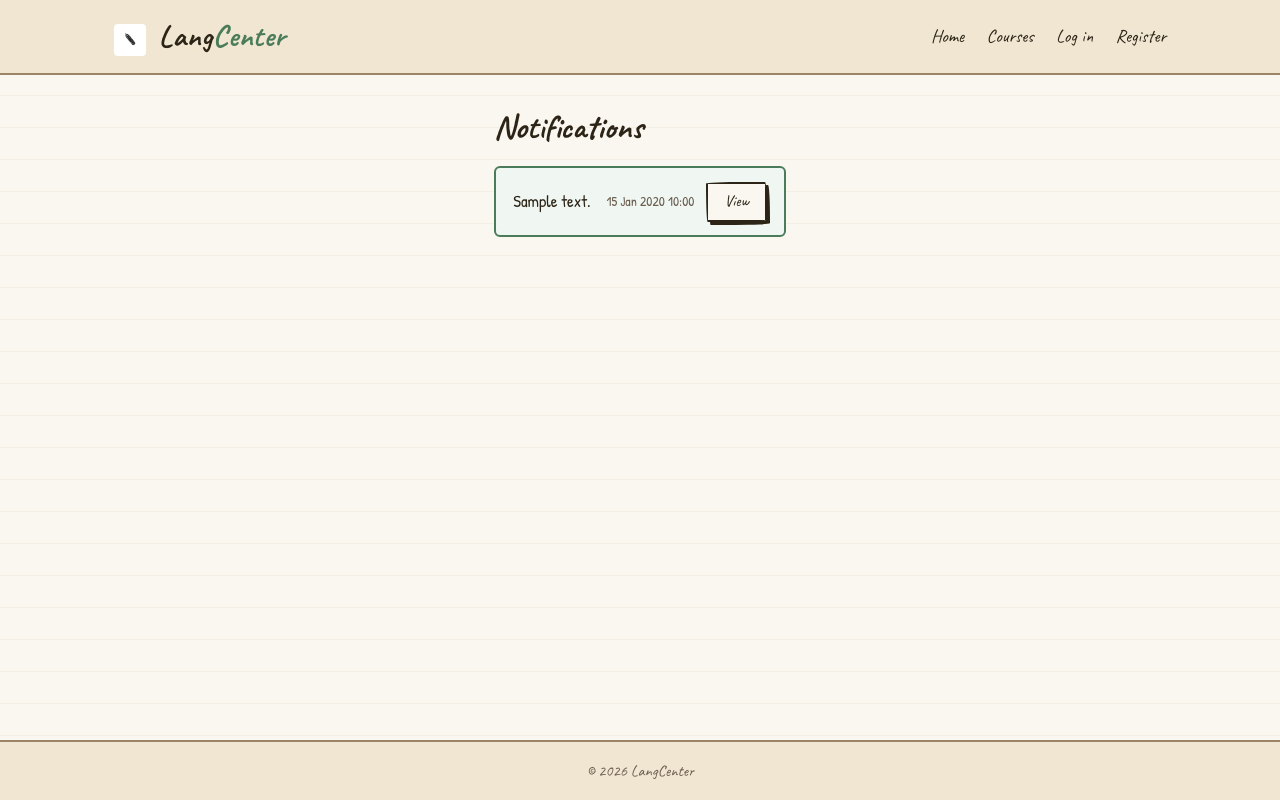
After one commit to Miraz11287/foreign-language-center-webapp, a Flask app: template App/app/templates/notifications.html in a window 1280 px wide. The commit adds this page. Run offline with Flask 3, Linux system fonts and the light colour scheme; the template is opened without the code that fills it: most values are stand-ins (such as "Sample title", 1, 10 or a date in 2020).

Commit message:
feat: add in-app notifications system Notification model, notify() helper, blueprint with list/mark-read routes, navbar bell badge with unread count, CSS styles, and triggers in admin (teacher request approve/reject) and teacher (grade save). Migration: add notifications table.

```diff
--- a/App/app/admin/routes.py
+++ b/App/app/admin/routes.py
@@ -57,6 +57,8 @@ def approve_request(req_id):
     req.reviewed_at = datetime.now(timezone.utc)
     req.user.role = Role.teacher
     db.session.commit()
+    from app.notifications.utils import notify
+    notify(req.user_id, 'Your teacher request has been approved! You now have teacher access.', '/teacher/')
     flash(f'{req.user.full_name} is now a teacher.', 'success')
     return redirect(url_for('admin.teacher_requests'))
 
@@ -70,6 +72,8 @@ def reject_request(req_id):
     req.status = RequestStatus.rejected
     req.reviewed_at = datetime.now(timezone.utc)
     db.session.commit()
+    from app.notifications.utils import notify
+    notify(req.user_id, 'Your teacher request has been reviewed and was not approved.')
     flash(f'Request from {req.user.full_name} rejected.', 'success')
     return redirect(url_for('admin.teacher_requests'))
 
--- /dev/null
+++ b/App/app/notifications/__init__.py
@@ -0,0 +1,5 @@
+from flask import Blueprint
+
+notifications_bp = Blueprint('notifications', __name__)
+
+from app.notifications import routes  # noqa: F401, E402
--- a/App/app/static/css/style.css
+++ b/App/app/static/css/style.css
@@ -314,6 +314,54 @@ input:focus, select:focus, textarea:focus {
     font-size: .95rem;
     color: var(--ink-soft);
 }
+
+/* ─── Notifications ──────────────────────────────────────────────────────── */
+.notif-bell {
+    position: relative;
+    font-family: 'Caveat', cursive;
+    font-size: 1.15rem;
+}
+.notif-badge {
+    display: inline-flex;
+    align-items: center;
+    justify-content: center;
+    background: var(--danger);
+    color: #fff;
+    font-family: 'Patrick Hand', sans-serif;
+    font-size: .7rem;
+    font-weight: 700;
+    width: 18px;
+    height: 18px;
+    border-radius: 50%;
+    margin-left: .25rem;
+    vertical-align: middle;
+}
+
+.notif-list { display: flex; flex-direction: column; gap: .75rem; }
+
+.notif-item {
+    display: flex;
+    justify-content: space-between;
+    align-items: center;
+    gap: 1rem;
+    padding: .85rem 1.1rem;
+    border: 2px solid var(--border);
+    border-radius: 6px;
+    background: #fffdf8;
+    flex-wrap: wrap;
+}
+.notif-item--unread {
+    border-color: var(--accent);
+    background: #f0f7f2;
+}
+.notif-item__message { flex: 1; }
+.notif-item__meta {
+    display: flex;
+    align-items: center;
+    gap: .75rem;
+    white-space: nowrap;
+}
+.notif-item__date { font-size: .85rem; color: var(--ink-soft); }
 
 /* ─── Footer ─────────────────────────────────────────────────────────────── */
 footer {
--- a/App/app/templates/base.html
+++ b/App/app/templates/base.html
@@ -35,6 +35,14 @@
                 {% if current_user.is_student() %}
                     <li><a href="{{ url_for('main.request_teacher') }}">Become a teacher</a></li>
                 {% endif %}
+                <li>
+                    <a href="{{ url_for('notifications.index') }}" class="notif-bell">
+                        Notifications
+                        {% if unread_count > 0 %}
+                            <span class="notif-badge">{{ unread_count }}</span>
+                        {% endif %}
+                    </a>
+                </li>
                 <li><a href="{{ url_for('auth.profile') }}" class="nav-user">{{ current_user.full_name }}</a></li>
                 <li><a href="{{ url_for('auth.logout') }}">Log out</a></li>
             {% else %}
--- /dev/null
+++ b/App/app/templates/notifications.html
@@ -0,0 +1,24 @@
+{% extends 'base.html' %}
+{% block title %}Notifications — LangCenter{% endblock %}
+
+{% block content %}
+<h1>Notifications</h1>
+
+{% if notifications %}
+<div class="notif-list" style="margin-top:1.2rem;">
+    {% for n in notifications %}
+    <div class="notif-item {% if not n.is_read %}notif-item--unread{% endif %}">
+        <div class="notif-item__message">{{ n.message }}</div>
+        <div class="notif-item__meta">
+            <span class="notif-item__date">{{ n.created_at.strftime('%d %b %Y %H:%M') }}</span>
+            {% if n.link %}
+                <a href="{{ n.link }}" class="btn btn--sm">View</a>
+            {% endif %}
+        </div>
+    </div>
+    {% endfor %}
+</div>
+{% else %}
+    <p style="color:var(--ink-soft);margin-top:1.2rem;">No notifications yet.</p>
+{% endif %}
+{% endblock %}
```
Also changed, not shown: App/app/__init__.py (+14 -0 lines), App/app/models/notification.py (added, +18 -0 lines), App/app/notifications/routes.py (added, +31 -0 lines), App/app/notifications/utils.py (added, +7 -0 lines), App/app/teacher/routes.py (+10 -0 lines), App/migrations/versions/3bcb1b96a477_add_notifications.py (added, +37 -0 lines).
